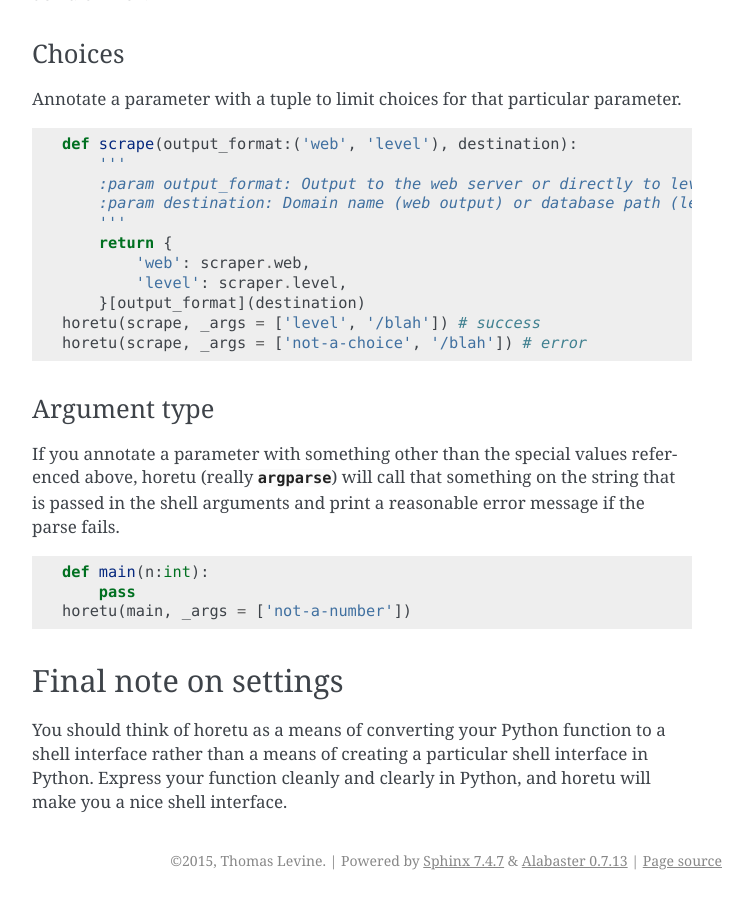
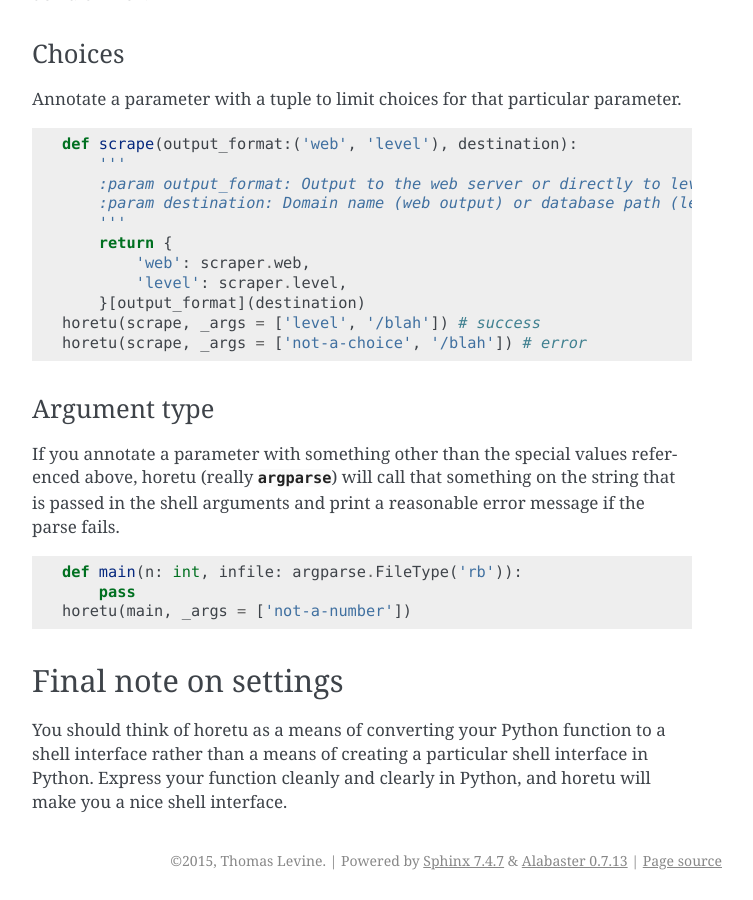
Before and after one commit to tlevine/horetu, a Sphinx documentation site: the page built from docs/settings.rst, in a window 1280 px wide and 900 px high, scrolled down 2974 px. Shown: the whole window, without its empty margins (388-1141 px from the left). Built offline with Sphinx 7.4.7, drawn with Linux system fonts in a browser that asks for light colours; cross-references to code outside the pages are shown as plain code.

Commit message:
argparse.FileType

```diff
--- a/docs/settings.rst
+++ b/docs/settings.rst
@@ -165,7 +165,7 @@ error message if the parse fails.
 
 ::
 
-    def main(n:int):
+    def main(n: int, infile: argparse.FileType('rb')):
         pass
     horetu(main, _args = ['not-a-number'])
 
```
